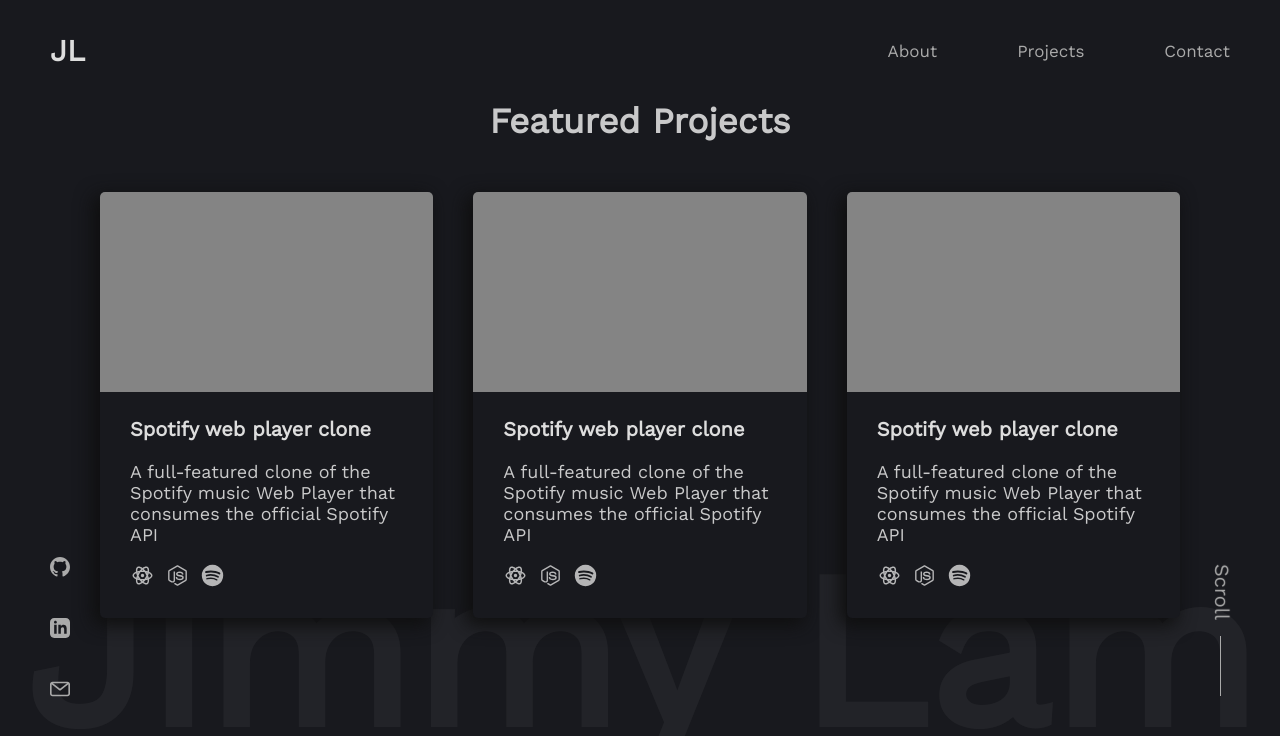
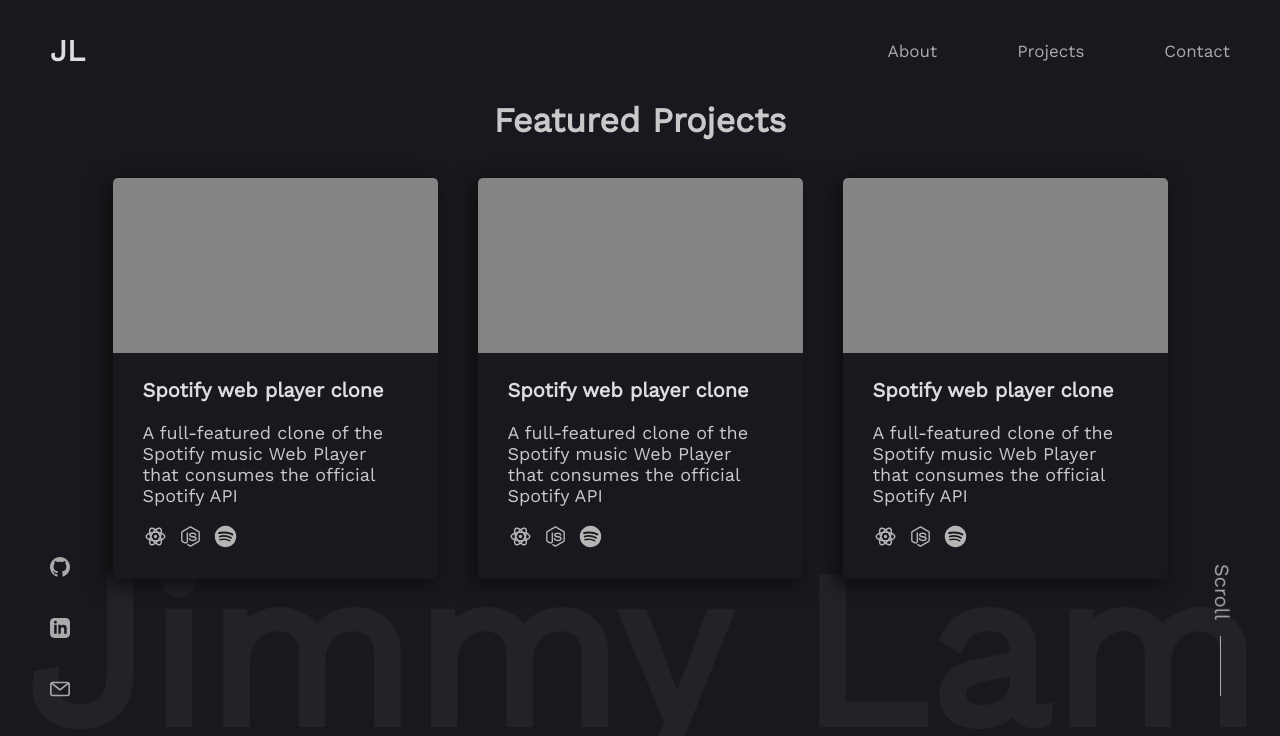
Before and after one commit to JL978/portfolio, a Next.js app: page /components/FeaturedProject in a window 1280 px wide. Shown: the top 736 px of the page. Built offline with nearby package versions, Linux system fonts and the light colour scheme.

Commit message:
full page responsive

```diff
--- a/pages/index.js
+++ b/pages/index.js
@@ -13,7 +13,7 @@
 				<About />
 			</section>
 
-			<section className="page" id="projects">
+			<section className="page page-tall" id="projects">
 				<FeaturedProject
 					title="Spotify Web Player Clone"
 					descriptions={[
--- a/styles/scss/about.scss
+++ b/styles/scss/about.scss
@@ -74,6 +74,12 @@
 				font-size: 0.8rem;
 			}
 		}
+	}
+}
+
+@media only screen and (min-width: 800px) {
+	.about {
+		padding: $header-height 40px;
 	}
 }
 
--- a/styles/scss/navbar.scss
+++ b/styles/scss/navbar.scss
@@ -20,6 +20,7 @@
 	justify-content: center;
 	flex-direction: column;
 	padding: $body-padding-narrow;
+	text-align: center;
 
 	ul {
 		@include mid-flex;
--- a/styles/scss/project.scss
+++ b/styles/scss/project.scss
@@ -80,13 +80,13 @@
 
 .project {
 	height: 100%;
-	padding: $header-height 100px;
+	padding-top: $header-height;
 	@include mid-flex;
 	flex-direction: column;
 
 	h2 {
-		font-size: 1.75rem;
-		margin-bottom: 2.5rem;
+		font-size: 1rem;
+		margin-bottom: 1.5rem;
 		opacity: 0.9;
 	}
 
@@ -94,15 +94,16 @@
 		display: grid;
 		align-items: center;
 		justify-items: center;
-		grid-template-columns: repeat(3, 2fr);
+		grid-template-columns: 1fr;
 		grid-gap: 2rem;
 
 		.projectCard {
+			max-width: 325px;
 			background-color: $main-dark;
 			box-shadow: -5px 5px 18px 2px #0f0f0f;
 			border-radius: 5px;
 			z-index: 11;
-			transition: all 200ms;
+			transition: transform 200ms;
 
 			&:hover {
 				transform: translateY(-15px);
@@ -112,20 +113,20 @@
 
 			.img {
 				background-color: #848484;
-				height: 200px;
+				height: 150px;
 				border-radius: 5px 5px 0 0;
 			}
 
 			.content {
-				padding: 1.25rem 1.5rem;
+				padding: 1rem 1.25rem;
 				user-select: none;
 
 				h3 {
-					font-size: 1rem;
+					font-size: 0.8rem;
 					margin-bottom: 1rem;
 				}
 				p {
-					font-size: 0.9rem;
+					font-size: 0.8rem;
 					margin-bottom: 0.9rem;
 					opacity: 0.9;
 				}
@@ -134,8 +135,8 @@
 					opacity: 0.8;
 					svg {
 						margin-right: 0.5rem;
-						width: 25px;
-						height: 25px;
+						width: 22px;
+						height: 22px;
 					}
 				}
 			}
@@ -156,6 +157,13 @@
 			}
 		}
 	}
+
+	.project {
+		h2 {
+			font-size: 1.2rem;
+			margin-bottom: 1.5rem;
+		}
+	}
 }
 
 @media only screen and (min-width: 600px) {
@@ -167,6 +175,44 @@
 
 			.img {
 				background-color: #434343;
+			}
+		}
+	}
+}
+@media only screen and (min-width: 700px) {
+	.project {
+		padding: $header-height 50px;
+
+		h2 {
+			font-size: 1.5rem;
+			margin-bottom: 1.8rem;
+		}
+
+		.projectGrid {
+			.projectCard {
+				.img {
+					height: 175px;
+				}
+
+				.content {
+					padding: 1.25rem 1.5rem;
+
+					h3 {
+						font-size: 1rem;
+						margin-bottom: 1rem;
+					}
+					p {
+						font-size: 0.9rem;
+						margin-bottom: 0.9rem;
+					}
+
+					.icons {
+						svg {
+							width: 25px;
+							height: 25px;
+						}
+					}
+				}
 			}
 		}
 	}
@@ -235,6 +281,49 @@
 	}
 }
 
+@media only screen and (min-width: 1000px) {
+	.project {
+		h2 {
+			font-size: 1.5rem;
+			margin-bottom: 1.8rem;
+		}
+
+		.projectGrid {
+			grid-template-columns: repeat(3, 1fr);
+			grid-gap: 1rem;
+			.projectCard {
+				// max-width: 250px;
+				.img {
+					height: 175px;
+				}
+
+				.content {
+					padding: 1.25rem 1.5rem;
+
+					h3 {
+						font-size: 0.9rem;
+						margin-bottom: 1rem;
+						// white-space: nowrap;
+						// overflow: hidden;
+						// text-overflow: ellipsis;
+					}
+					p {
+						font-size: 0.8rem;
+						margin-bottom: 0.9rem;
+					}
+
+					.icons {
+						svg {
+							width: 25px;
+							height: 25px;
+						}
+					}
+				}
+			}
+		}
+	}
+}
+
 @media only screen and (min-width: 1100px) {
 	.projectModal {
 		.content {
@@ -253,6 +342,37 @@
 		}
 	}
 }
+
+@media only screen and (min-width: 1200px) {
+	.project {
+		padding: $header-height 100px;
+		h2 {
+			font-size: 1.7rem;
+			margin-bottom: 1.9rem;
+		}
+
+		.projectGrid {
+			grid-gap: 2rem;
+			.projectCard {
+				.img {
+					height: 175px;
+				}
+
+				.content {
+					padding: 1.25rem 1.5rem;
+
+					h3 {
+						font-size: 1rem;
+					}
+					p {
+						font-size: 0.9rem;
+					}
+				}
+			}
+		}
+	}
+}
+
 @media only screen and (min-width: 1440px) {
 	.projectModal {
 		.content {
@@ -262,3 +382,68 @@
 		}
 	}
 }
+
+// .project {
+// 	height: 100%;
+// 	padding: $header-height 100px;
+// 	@include mid-flex;
+// 	flex-direction: column;
+
+// 	h2 {
+// 		font-size: 1.75rem;
+// 		margin-bottom: 2.5rem;
+// 		opacity: 0.9;
+// 	}
+
+// 	.projectGrid {
+// 		display: grid;
+// 		align-items: center;
+// 		justify-items: center;
+// 		grid-template-columns: repeat(3, 2fr);
+// 		grid-gap: 2rem;
+
+// 		.projectCard {
+// 			background-color: $main-dark;
+// 			box-shadow: -5px 5px 18px 2px #0f0f0f;
+// 			border-radius: 5px;
+// 			z-index: 11;
+// 			transition: all 200ms;
+
+// 			&:hover {
+// 				transform: translateY(-15px);
+// 				cursor: pointer;
+// 				box-shadow: -5px 5px 20px 5px #0f0f0f;
+// 			}
+
+// 			.img {
+// 				background-color: #848484;
+// 				height: 200px;
+// 				border-radius: 5px 5px 0 0;
+// 			}
+
+// 			.content {
+// 				padding: 1.25rem 1.5rem;
+// 				user-select: none;
+
+// 				h3 {
+// 					font-size: 1rem;
+// 					margin-bottom: 1rem;
+// 				}
+// 				p {
+// 					font-size: 0.9rem;
+// 					margin-bottom: 0.9rem;
+// 					opacity: 0.9;
+// 				}
+
+// 				.icons {
+// 					opacity: 0.8;
+// 					svg {
+// 						margin-right: 0.5rem;
+// 						width: 25px;
+// 						height: 25px;
+// 					}
+// 				}
+// 			}
+// 		}
+// 	}
+// }
--- a/styles/scss/utility.scss
+++ b/styles/scss/utility.scss
@@ -6,7 +6,8 @@
 
 .page {
 	padding: $body-padding-narrow;
-	min-height: 100vh;
+	// height: 100vh;
+	min-height: 750px;
 }
 
 .button-secondary {
@@ -20,7 +21,10 @@
 	.page {
 		padding: $body-padding-wide;
 		height: 100vh;
-		min-height: 700px;
+	}
+
+	.page-tall {
+		height: auto;
 	}
 
 	.button-secondary {
@@ -29,3 +33,9 @@
 		color: $main-light;
 	}
 }
+// @media only screen and (min-width: 800px) {
+// 	.page {
+// 		height: 100vh;
+// 		min-height: 100%;
+// 	}
+// }
```
